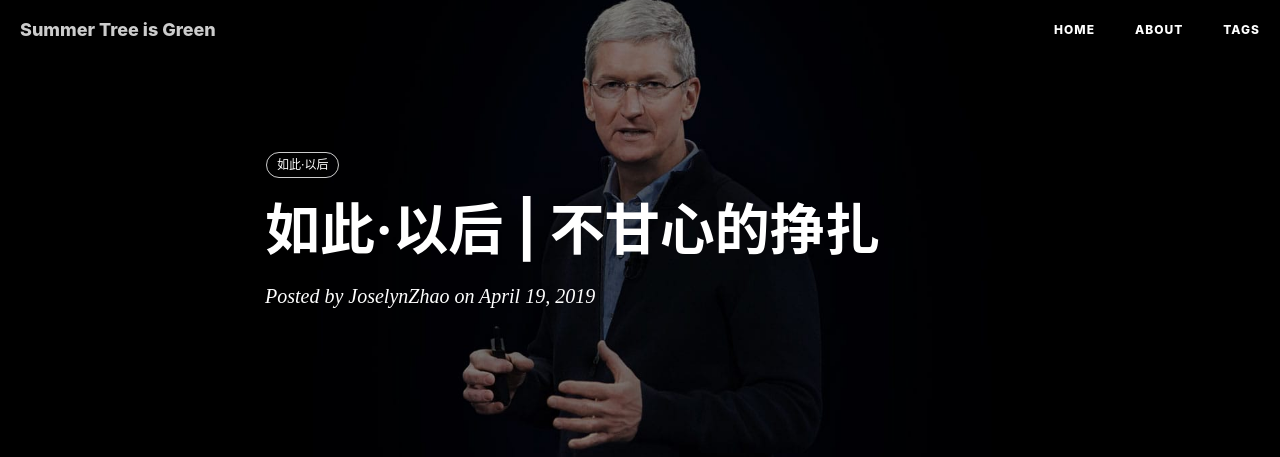
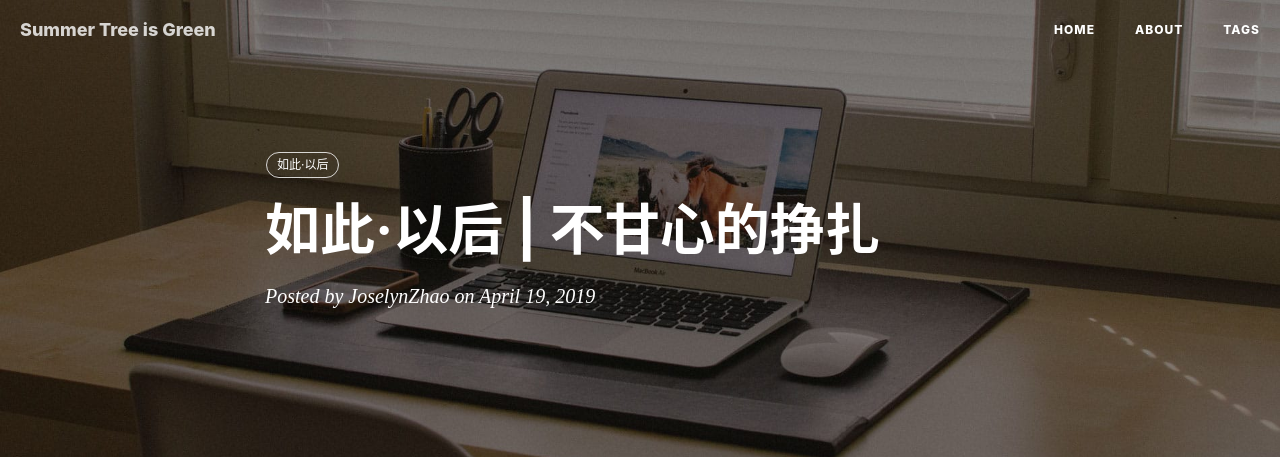
Before and after one commit to sxh1214/sxh1214.github.io, a Jekyll site: the page built from _posts/2019-04-19-如此·以后 | 不甘心的挣扎.md, in a window 1280 px wide. Shown: the top 457 px of the page. Built offline with Jekyll 4.4.1, drawn with Linux system fonts in a browser that asks for light colours; nearby versions of some CDN libraries; comment, search, counter and statistics services are not loaded; grey boxes are pictures that could not be loaded.

Commit message:
change img/home-bg-o.jpg

```diff
--- a/_posts/2019-04-19-如此·以后 | 不甘心的挣扎.md
+++ b/_posts/2019-04-19-如此·以后 | 不甘心的挣扎.md
@@ -4,7 +4,7 @@
 subtitle:
 date:       2019-04-19
 author:     JoselynZhao
-header-img: img/post-bg-cook.jpg
+header-img: img/home-bg-o.jpg
 catalog: true
 tags:
     - 如此·以后
```
